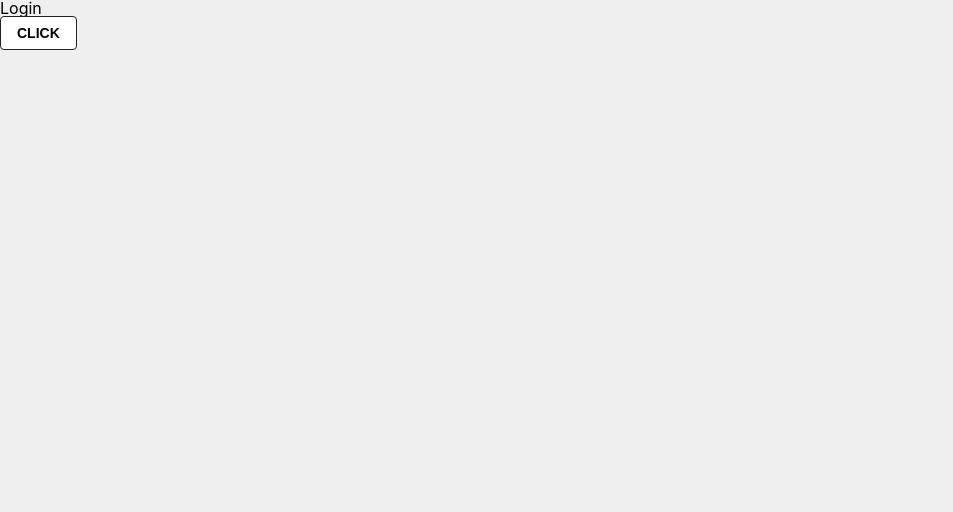
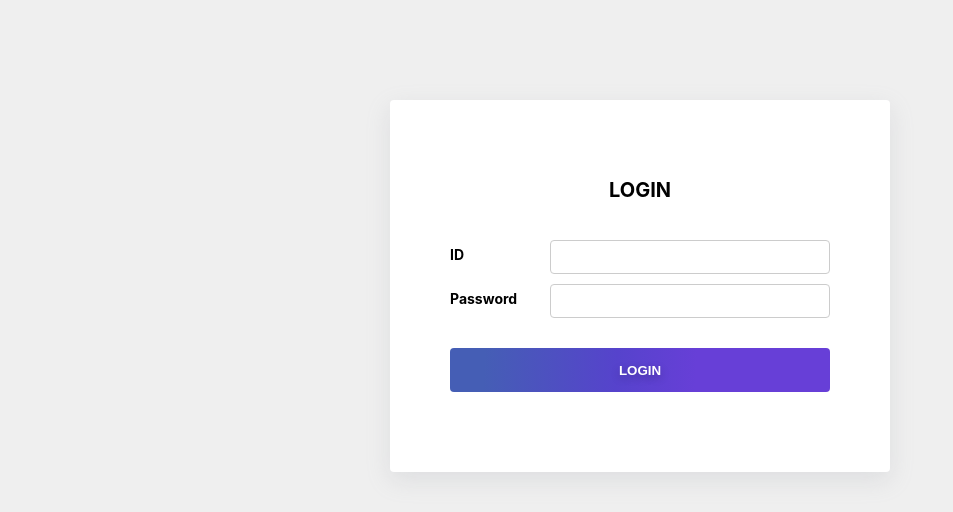
Before and after one commit to sakang07/wanted-pre-onboarding-frontend, a React (Create React App) app: page /login in a window 1280 px wide. Shown: the top 512 px of the page, without its empty margins (0-953 px from the left). Built offline with nearby package versions, Linux system fonts and the light colour scheme; a web font is replaced by a local one.

Commit message:
:construction: Modify login page

```diff
--- a/src/component/Button.tsx
+++ b/src/component/Button.tsx
@@ -3,30 +3,36 @@ import styled from 'styled-components';
 
 interface ButtonProps {
   children: React.ReactNode;
+  height?: string;
   [rest: string]: unknown;
 }
 
-const StyledButton = styled('button')`
+const StyledButton = styled.button<{ height: string }>`
+  height: ${props => props.height};
+  flex-shrink: 0;
   padding: 8px 16px;
-  border: 1px solid #1f2123;
   border-radius: 4px;
-  font-size: 14px;
+  border-style: none;
   font-weight: bold;
+  text-align: center;
+  text-shadow: rgba(0, 0, 0, 0.25) 0 3px 8px;
   text-transform: uppercase;
-  background-color: #fff;
+  color: #ffffff;
+  background-image: linear-gradient(92.88deg, #455eb5 9.16%, #5643cc 43.89%, #673fd7 64.72%);
+  transition: all 0.5s;
   cursor: pointer;
 
   &:hover {
-    color: #fff;
-    background-color: #000;
+    box-shadow: rgba(80, 63, 205, 0.5) 0 1px 30px;
+    transition-duration: 0.1s;
   }
 `;
 
 const Button: React.FC<ButtonProps> = props => {
-  const { children, ...rest } = props;
+  const { children, height = 'auto', ...rest } = props;
 
   return (
-    <StyledButton type="button" {...rest}>
+    <StyledButton type="button" height={height} {...rest}>
       {children}
     </StyledButton>
   );
--- /dev/null
+++ b/src/component/TextField.tsx
@@ -0,0 +1,41 @@
+import React from 'react';
+import styled from 'styled-components';
+
+interface TextFieldProps {
+  id: string;
+  label: string;
+  [rest: string]: unknown;
+}
+
+const Wrapper = styled.div`
+  display: flex;
+  gap: 20px;
+`;
+
+const Label = styled.label`
+  min-width: 80px;
+  padding: 8px 0;
+  font-size: 14px;
+  font-weight: bold;
+`;
+
+const Input = styled.input`
+  flex: 1;
+  padding: 8px 16px;
+  border: 1px solid #ccc;
+  border-radius: 4px;
+  font-size: 14px;
+  background-color: #fff;
+`;
+
+const TextField: React.FC<TextFieldProps> = props => {
+  const { id, label, ...rest } = props;
+
+  return (
+    <Wrapper>
+      <Label htmlFor={id}>{label}</Label>
+      <Input id={id} {...rest} />
+    </Wrapper>
+  );
+};
+export default TextField;
--- a/src/layout/Footer.tsx
+++ b/src/layout/Footer.tsx
@@ -1,7 +1,7 @@
 import React from 'react';
 import styled from 'styled-components';
 
-const FooterWrapper = styled('footer')`
+const FooterWrapper = styled.footer`
   width: 100%;
   padding: 50px 20px;
   font-size: 14px;
--- a/src/layout/Header.tsx
+++ b/src/layout/Header.tsx
@@ -9,7 +9,7 @@ interface HeaderProps {
   height: number;
 }
 
-const HeaderWrapper = styled('header')<{ height: number }>`
+const HeaderWrapper = styled.header<{ height: number }>`
   position: fixed;
   z-index: 1000;
   width: 100%;
--- a/src/layout/Layout.tsx
+++ b/src/layout/Layout.tsx
@@ -4,12 +4,12 @@ import Footer from '@/layout/Footer';
 import { Outlet } from 'react-router-dom';
 import styled from 'styled-components';
 
-const LayoutWrapper = styled('div')`
+const LayoutWrapper = styled.div`
   position: relative;
   width: 100%;
 `;
 
-const MainWrapper = styled('main')<{ headerHeight: number }>`
+const MainWrapper = styled.main<{ headerHeight: number }>`
   width: 100%;
   min-height: 1000px;
   padding-top: ${props => props.headerHeight + 30 + 'px'};
--- a/src/page/Login/index.tsx
+++ b/src/page/Login/index.tsx
@@ -3,6 +3,34 @@ import AuthContext from '@/context/AuthContext';
 import { useNavigate } from 'react-router-dom';
 import { LOGIN_TOKEN, URL } from '@/constant';
 import Button from '@/component/Button';
+import styled from 'styled-components';
+import TextField from '@/component/TextField';
+
+const LoginWrapper = styled.div`
+  display: flex;
+  flex-direction: column;
+  gap: 30px;
+  width: 500px;
+  margin: 100px auto 0;
+  padding: 80px 60px;
+  border-radius: 4px;
+  background-color: #fff;
+  box-shadow: rgba(149, 157, 165, 0.2) 0px 8px 24px;
+
+  h2 {
+    margin-bottom: 10px;
+    text-align: center;
+    font-size: 20px;
+    font-weight: bold;
+    text-transform: uppercase;
+  }
+
+  & > div {
+    display: flex;
+    flex-direction: column;
+    gap: 10px;
+  }
+`;
 
 const Login = () => {
   const { isLogin, getToken } = useContext(AuthContext);
@@ -22,10 +50,18 @@ const Login = () => {
   };
 
   return (
-    <div>
+    <LoginWrapper>
       <h2>Login</h2>
-      <Button onClick={handleLogin}>click</Button>
-    </div>
+
+      <div>
+        <TextField id={'userId'} label={'ID'} />
+        <TextField id={'userPw'} label={'Password'} />
+      </div>
+
+      <Button height="44px" onClick={handleLogin}>
+        login
+      </Button>
+    </LoginWrapper>
   );
 };
 
```
